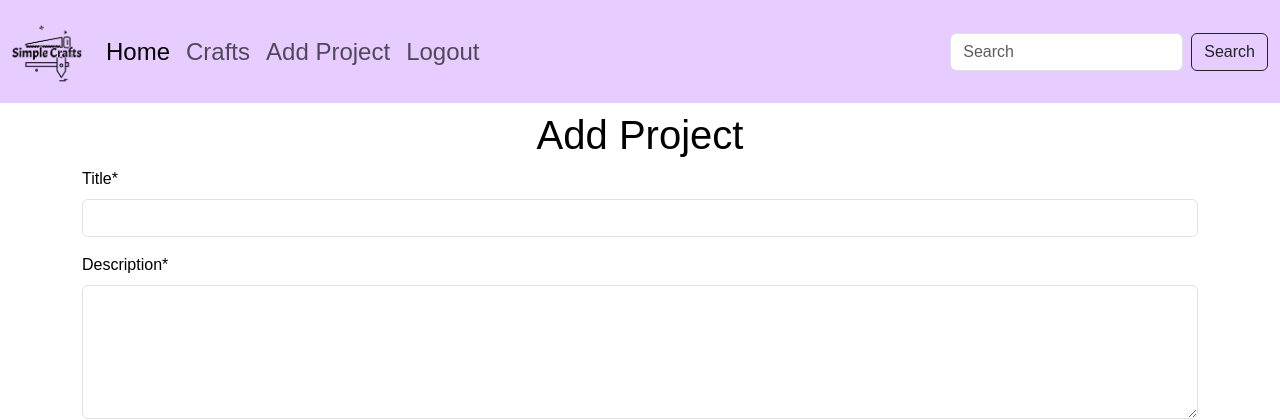
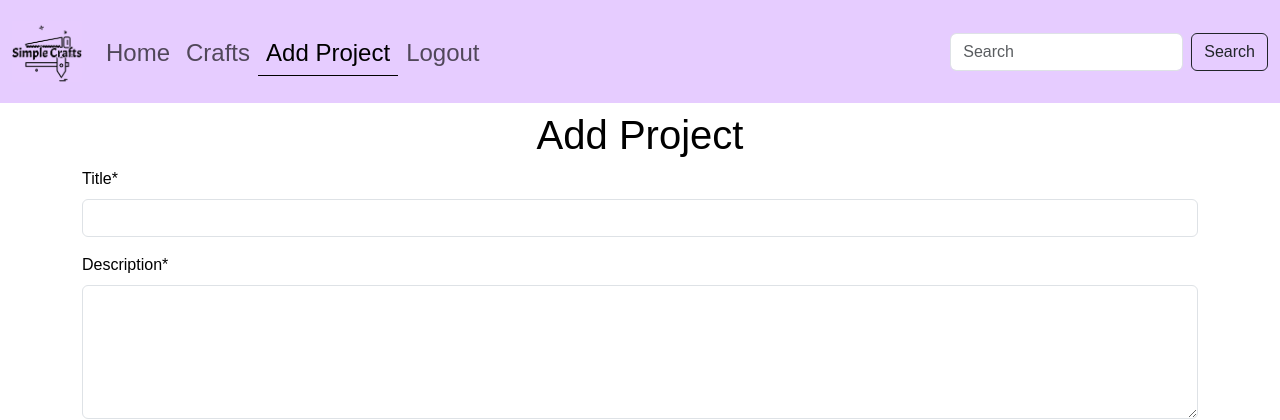
Before and after one commit to ifzalmalook/SimpleCrafts, a Django app: page /projects/ in a window 1280 px wide. Shown: the top 420 px of the page. Run offline with Django 4.2, Linux system fonts and the light colour scheme; the visitor is signed in with stand-in values (Sample User, id 1); data that the repository does not hold is empty; some libraries are stand-ins or nearby versions; some web fonts are replaced.

Commit message:
Add active class to Navbar

```diff
--- a/home/templates/home/home.html
+++ b/home/templates/home/home.html
@@ -7,7 +7,7 @@
 
 <div class="jumbotron jumbotron-fluid jumbotron-container-logged p-5">
     <div class="text-center">
-        <h4 class="display-4" id="hero-text">Hello {{request.user.username}}, welcome back to Simple Crafts</h4>
+        <h4 class="display-4" id="jumbo-text">Hello {{request.user.username}}, welcome back to Simple Crafts</h4>
     </div>
 </div>
 
@@ -25,8 +25,8 @@
 
 <div class="jumbotron jumbotron-fluid jumbotron-container p-5">
     <div class="text-center">
-        <h4 class="display-4" id="hero-text">Craft Your Creativity, One Project at a Time!</h4>
-        <a class="button-hero special-text m-3" href="{% url 'account_signup' %}">Sign Up!</a>
+        <h4 class="display-4" id="jumbo-text">Craft Your Creativity, One Project at a Time!</h4>
+        <a class="button-jumbo special-text m-3" href="{% url 'account_signup' %}">Sign Up!</a>
     </div>
 </div>
 
--- a/projects/templates/projects/full_project.html
+++ b/projects/templates/projects/full_project.html
@@ -11,9 +11,9 @@
             <div class="col-lg-6">
 
                 <div class="text-center masthead masthead-text pt-2">
-                <!-- Project title goes in these h1 tags -->
+
                 <h1 class="bold">{{ project.title }}</h1>
-                <!-- Project author goes before the | the project's created date goes after -->
+
                 <p class="project-subtitle"> <strong>Author: {{ project.author }} </strong> | {{ project.published_on }}</p>
                 <p class = "bold"> Category: {{project.category}}</p>
             </div>
@@ -94,8 +94,6 @@
 
     </div>
 
-
-
     <hr>
 
       {% endblock %}
--- a/projects/views.py
+++ b/projects/views.py
@@ -54,10 +54,7 @@ class AddProject(LoginRequiredMixin, CreateView):
         form.instance.author = self.request.user
         # Generate a UUID and assign it as the slug
         form.instance.slug = str(uuid.uuid4())
-
-        # Display success message
         messages.success(self.request, "Your project has been added!")
-
         return super().form_valid(form)
 
 
@@ -90,12 +87,11 @@ def full_project(request, slug):
             project.likes.add(user)
             has_liked = True
 
-    # Pass the project object to the template context
     return render(
         request,
         "projects/full_project.html",
         {"project": project,
-         "has_liked": has_liked}  # Use the correct variable name here
+         "has_liked": has_liked}
     )
 
 
--- a/static/css/style.css
+++ b/static/css/style.css
@@ -15,8 +15,14 @@
     font-size : x-large;
 }
 
+.active {
+    border-bottom: 1px solid black;
+    font-weight: 400px;
+}
 
-
+a.nav-link {
+    padding-bottom: 4px;
+}
 /* Keep footer at bottom */
 
 html, body {
@@ -58,9 +64,7 @@ footer {
 
 
 .card-img-top {
-    /* height: 400px; */
     max-width: 100%; /* Ensure the image does not exceed the container width */
-    /* object-fit: contain; Maintain aspect ratio and fit the entire image within the container */
 }
 
 /* Styling for card border */
@@ -118,7 +122,7 @@ hr {
     border: solid 2px purple;
 }
 
-/* Porject page title styling */
+/* Project page title styling */
 
 .masthead {
     margin-top: 10px;
@@ -170,7 +174,7 @@ hr {
         align-items: center;
         }
 
-.button-hero {
+.button-jumbo {
 	border-radius:10px;
 	border:1px solid black;
 	display:inline-block;
@@ -183,18 +187,18 @@ hr {
     background-color: orange;
 }
 
-.jumbotron .button-hero:hover {
+.jumbotron .button-jumbo:hover {
 	color:yellow;
     background-color: black;
     border:1px solid black;
     text-decoration: none;
 }
 
-.button-hero h3 {
+.button-jumbo h3 {
     color: orange;
 }
 
-#hero-text {
+#jumbo-text {
     color: orange;
     font-weight: 700;
     background-color: rgba(0, 0, 0, 0.466);
@@ -225,26 +229,12 @@ a.home-images {
 
 }
 
-/* .centered {
-        width: 215%;
-        background-color: #000000c9;
-        position: absolute;
-        top: 0;
-        left: 0;
-        right: 0;
-        display: flex;
-        justify-content: center;
-        align-items: center;
-        color: orange;
-        font-size: large ;
-
-    } */
 
 .add {
     display: block;
 }
 
-    /* card titles on projects page */
+/* card titles on projects page */
 
 .card-info {
     font-size: large;
--- a/templates/base.html
+++ b/templates/base.html
@@ -25,7 +25,8 @@
     <header>
 
       <!-- Navbar -->
-<nav class="navbar navbar-expand-lg nav-color nav-text">
+{% with request.resolver_match.url_name as url_name %}
+ <nav class="navbar navbar-expand-lg nav-color nav-text">
   <div class="container-fluid my-2">
       <a class="navbar-brand" href="{% url 'home' %}"><img src="{% static 'images/logo.jpg' %}" alt="Simple Crafts Logo" class="logo"></a>
       <button class="navbar-toggler" type="button" data-bs-toggle="collapse" data-bs-target="#navbarSupportedContent" aria-controls="navbarSupportedContent" aria-expanded="false" aria-label="Toggle navigation">
@@ -34,25 +35,25 @@
       <div class="collapse navbar-collapse" id="navbarSupportedContent">
           <ul class="navbar-nav me-auto mb-2 mb-lg-0">
               <li class="nav-item">
-                  <a class="nav-link active" aria-current="page" href="{% url 'home' %}">Home</a>
+                  <a class="nav-link {% if url_name == 'home' %}active{% endif %}" aria-current="page" href="{% url 'home' %}">Home</a>
               </li>
               <li class="nav-item">
-                  <a class="nav-link" href="{% url 'projects' %}">Crafts</a>
+                  <a class="nav-link {% if url_name == 'projects' %}active{% endif %}" href="{% url 'projects' %}">Crafts</a>
               </li>
               <li class="nav-item">
-                  <a class="nav-link" href="{% url 'add_project' %}">Add Project</a>
+                  <a class="nav-link {% if url_name == 'add_project' %}active{% endif %}" href="{% url 'add_project' %}">Add Project</a>
               </li>
               <!-- Authentication -->
               {% if user.is_authenticated %}
               <li class="nav-item">
-                  <a class="nav-link {% if request.path == logout_url %}active{% endif %}" aria-current="page" href="{% url 'account_logout' %}">Logout</a>
+                  <a class="nav-link {% if url_name == 'accounts_logout' %}active{% endif %}" aria-current="page" href="{% url 'account_logout' %}">Logout</a>
               </li>
               {% else %}
               <li class="nav-item">
-                  <a class="nav-link {% if request.path == signup_url %}active{% endif %}" aria-current="page" href="{% url 'account_signup' %}">Register</a>
+                  <a class="nav-link {% if url_name == 'accounts_signup' %}active{% endif %}" aria-current="page" href="{% url 'account_signup' %}">Register</a>
               </li>
               <li class="nav-item">
-                  <a class="nav-link {% if request.path == login_url %}active{% endif %}" aria-current="page" href="{% url 'account_login' %}">Login</a>
+                  <a class="nav-link {% if url_name == 'accounts_login' %}active{% endif %}" aria-current="page" href="{% url 'account_login' %}">Login</a>
               </li>
               {% endif %}
           </ul>
@@ -64,6 +65,7 @@
       </div>
   </div>
 </nav>
+{% endwith %}
 
 
     </header>
```
Also changed, not shown: 1 other file.
